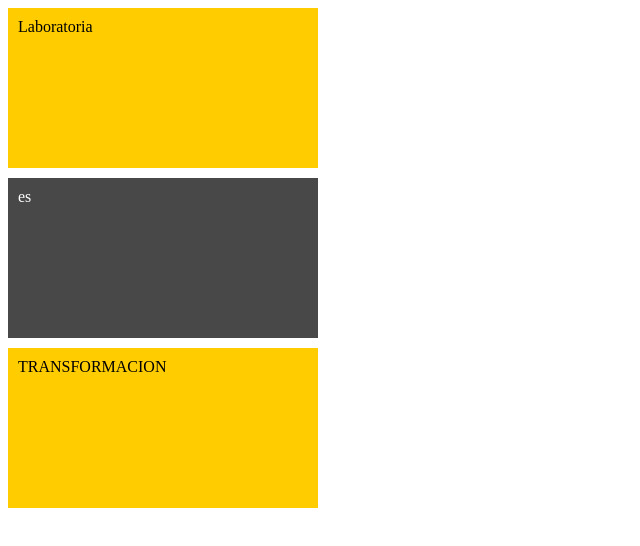
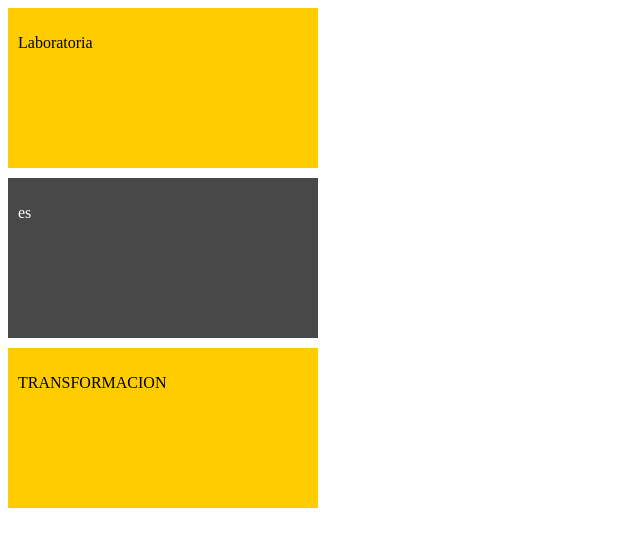
Before and after one commit to alejandraHoces/Banderas-Display-Parte2., a plain HTML site: page index.html in a window 1280 px wide. Shown: the whole page, without its empty margins (0-640 px from the left). Drawn offline with Linux system fonts and the light colour scheme.

Commit message:
Subiendo imagen de muestra

```diff
--- a/css/main.css
+++ b/css/main.css
@@ -4,6 +4,7 @@ div{
   height: 150px;
 /*colocando el ancho de caja*/
   width: 300px;
+
 }
 /*llamando a selector de clase con un punto*/
 .yellow{
--- a/index.html
+++ b/index.html
@@ -9,9 +9,15 @@
   </head>
   <body>
     <!--creando mis cajas con la etiqueta div y colocando mis selectores de clase -->
-    <div class="yellow">Laboratoria</div>
-    <div class="black">es</div>
-    <div class="yellow">TRANSFORMACION</div>
+    <div class="yellow">
+      <p>Laboratoria</p>
+    </div>
+    <div class="black">
+      <p>es</p>
+    </div>
+    <div class="yellow">
+      <p>TRANSFORMACION</p>
+    </div>
 
     <script type="text/javascript" src="js/app.js">
 
```
Also changed, not shown: assets/imgs/304ad94ffc6b76d7366894e1d9646961o.webp (added).
